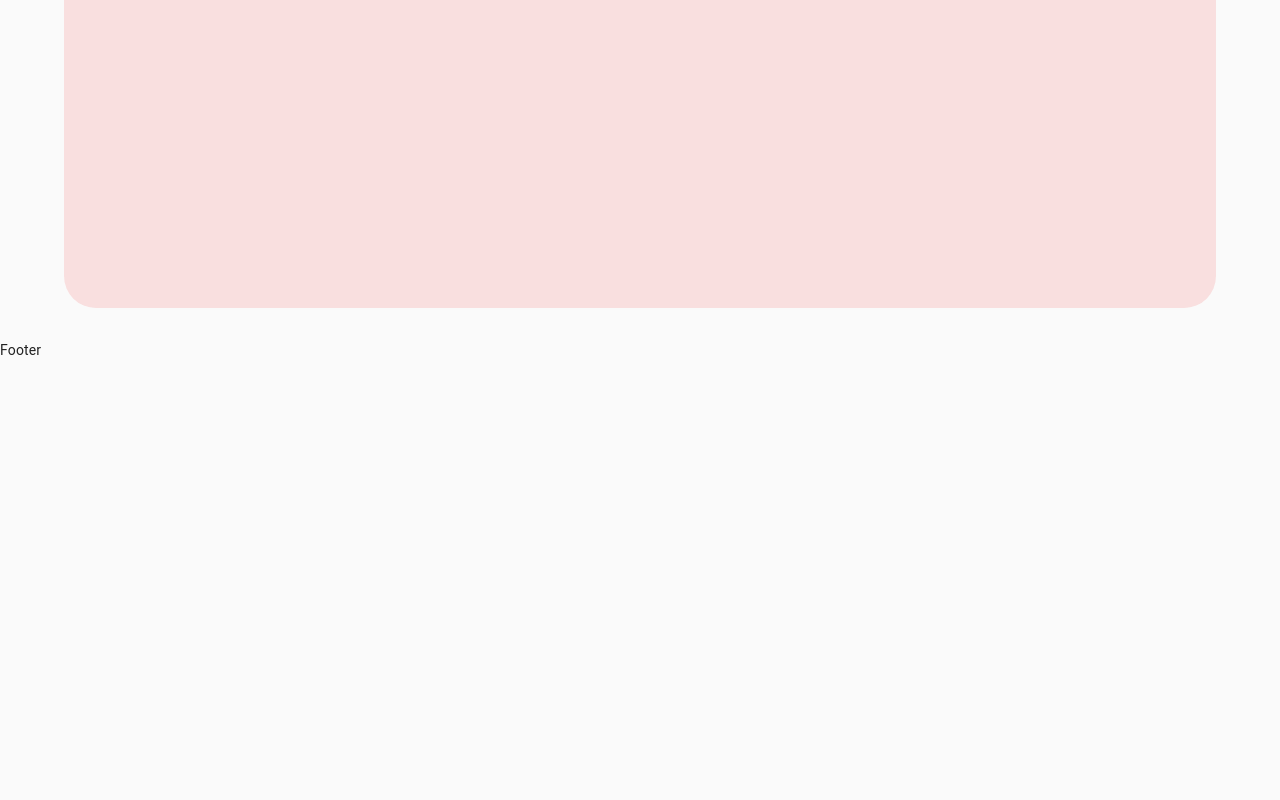
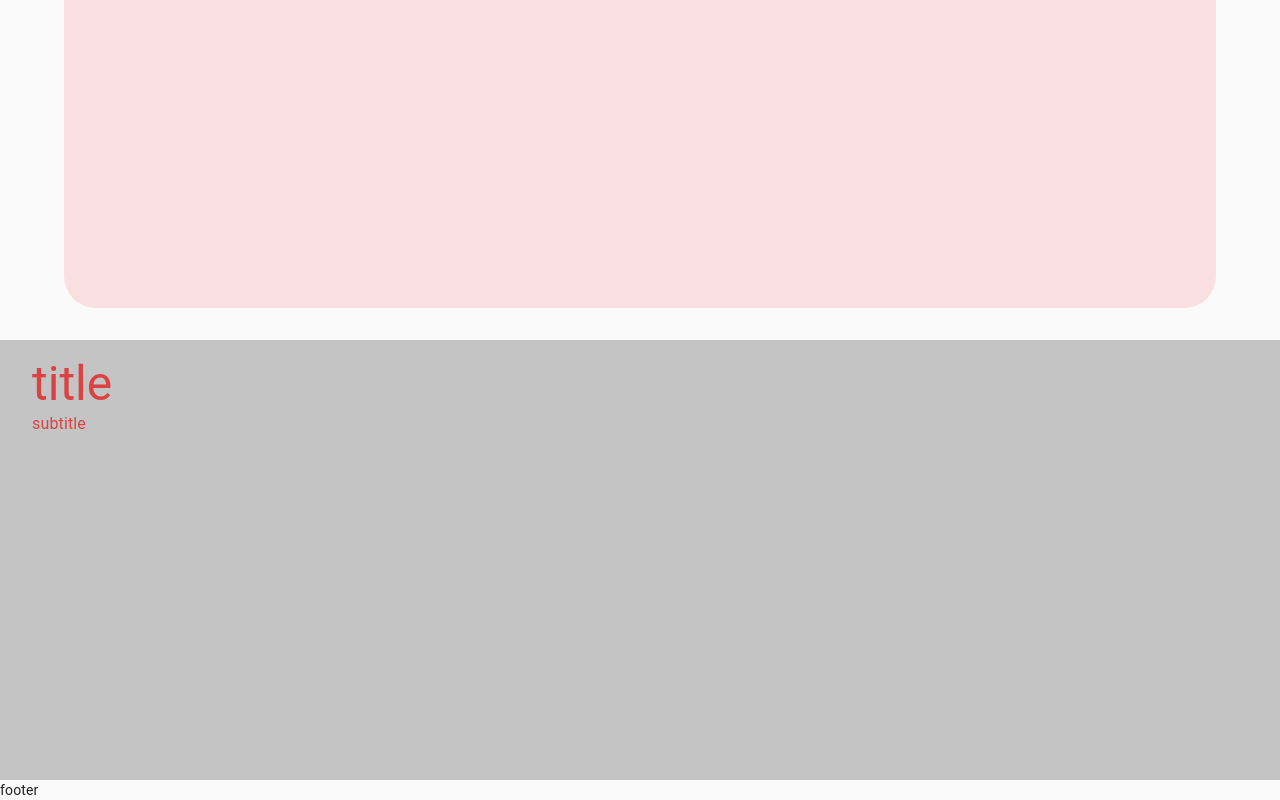
Before and after one commit to jananiarunachalam/Portfolio-Website, a React (Create React App) app: page / in a window 1280 px wide. Shown: the part 1080-1880 px from the top of the page. Before the commit the page ends 1440 px from the top, so only its background shows below. Built offline with nearby package versions, Linux system fonts and the light colour scheme.

Commit message:
experience

```diff
--- a/src/App.js
+++ b/src/App.js
@@ -4,17 +4,19 @@ import NavBar from "canvas/navbar";
 import Header from "canvas/header";
 import Projects from "canvas/projects";
 import Skills from "canvas/skills";
+import Experience from "canvas/experience";
 
 class PortfolioApp extends React.Component {
   render() {
     return (
-      <BaseLayout navigation={<NavBar />} footer="Footer">
+      <BaseLayout navigation={<NavBar />} footer="footer">
         <Header
           title="Janani Arunachalam"
           caption="Data Science | Machine Learning | Software Engineering"
         />
         <Projects />
         <Skills />
+        <Experience />
       </BaseLayout>
     );
   }
--- /dev/null
+++ b/src/canvas/experience/index.js
@@ -0,0 +1,30 @@
+import React from "react";
+import { Grid, Paper, Typography } from "@material-ui/core";
+import { makeStyles } from "@material-ui/core";
+
+const useStyles = makeStyles(
+  (theme) => ({
+    root: {},
+    main: {
+      minHeight: 440,
+      background: "#C4C4C4",
+      color: "#DB4343",
+      padding: theme.spacing(2, 4),
+    },
+  }),
+  { index: 1 }
+);
+
+const Experience = ({ title, caption }) => {
+  const cl = useStyles();
+  return (
+    <Grid item classes={{ root: cl.root }} component="section" id="skills">
+      <Paper classes={{ root: cl.main }} square elevation={0}>
+        <Typography variant="h3">title</Typography>
+        <Typography variant="body1">subtitle</Typography>
+      </Paper>
+    </Grid>
+  );
+};
+
+export default Experience;
```
